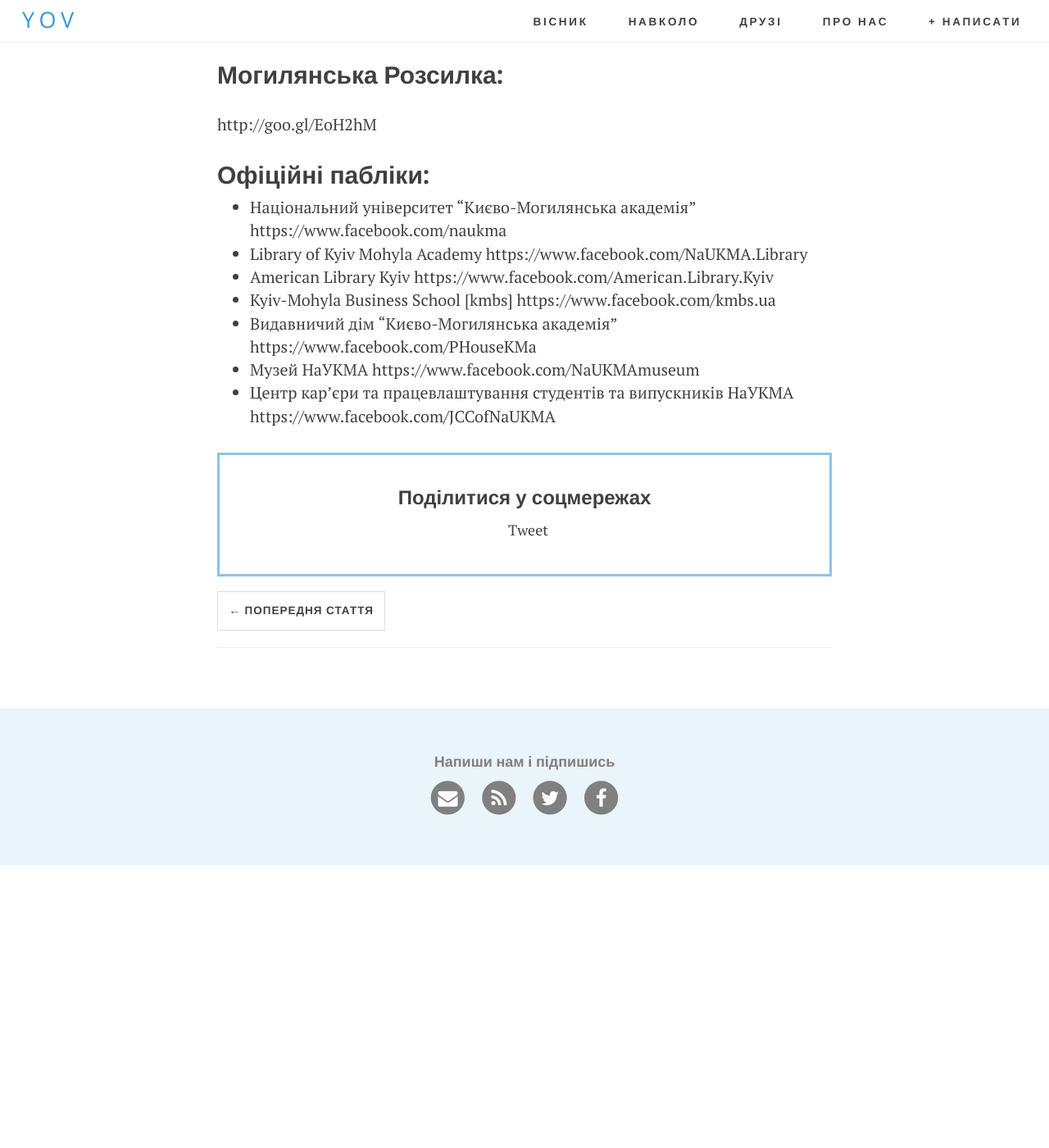
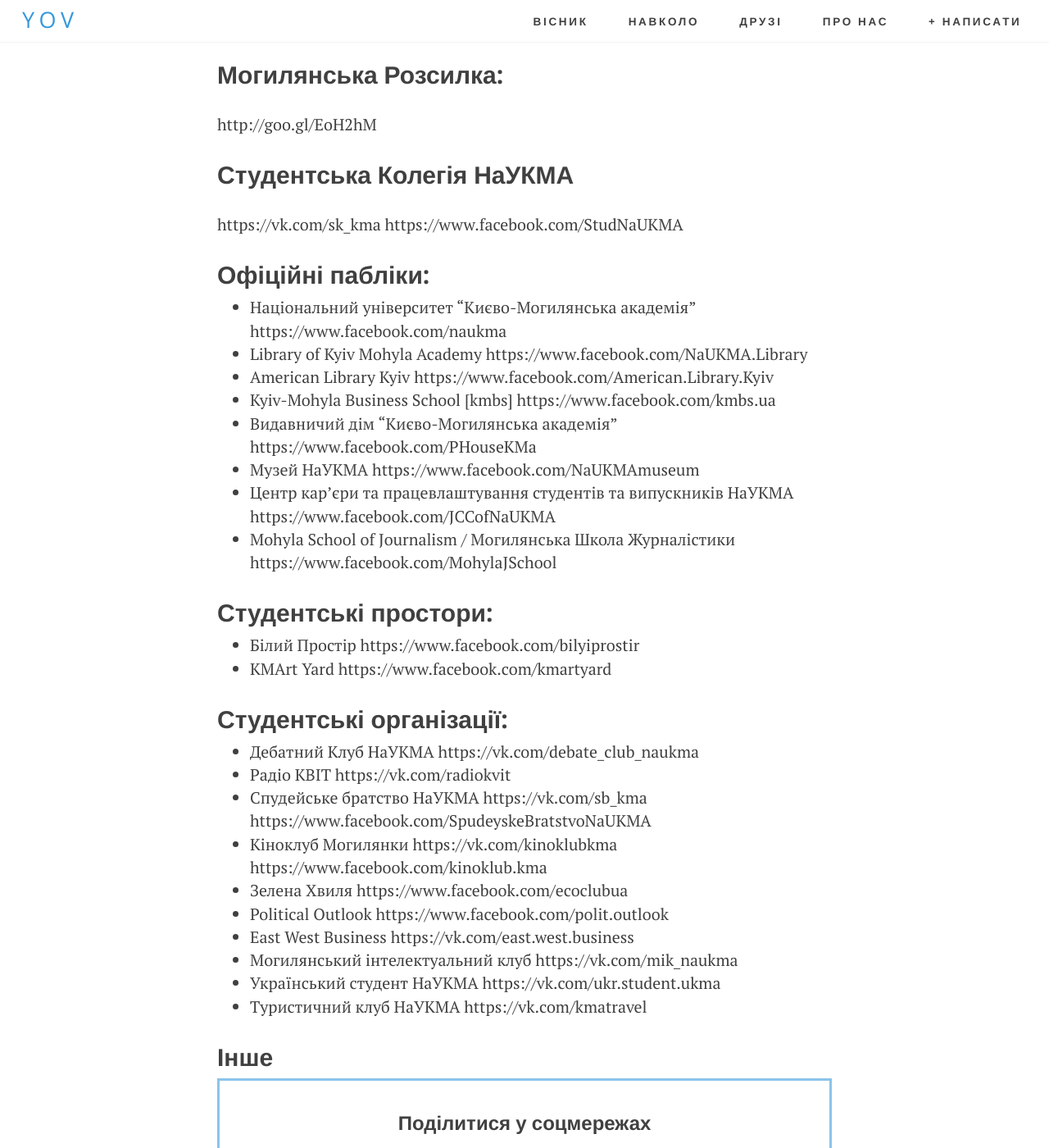
Before and after one commit to boretskyi/boretskyi.github.io, a Jekyll site: the page built from _posts/2015-08-30-kma_guide.md, in a window 1280 px wide and 1400 px high, scrolled down 410 px. Shown: the whole window at 82% size. Built offline with Jekyll 4.4.1, drawn with Linux system fonts in a browser that asks for light colours; nearby versions of some CDN libraries; comment, search, counter and statistics services are not loaded; before the commit the page ends 1465 px from its top, so only the background shows below that.

Commit message:
Updated 2015-08-30-kma_guide.md

```diff
--- a/_posts/2015-08-30-kma_guide.md
+++ b/_posts/2015-08-30-kma_guide.md
@@ -14,11 +14,14 @@
 image_credit_link: ""
 ---
 
+
 ##Могилянська Розсилка:
 http://goo.gl/EoH2hM
 
+##Студентська Колегія НаУКМА
+https://vk.com/sk_kma  https://www.facebook.com/StudNaUKMA
+
 ##Офіційні пабліки:
-
 - Національний університет "Києво-Могилянська академія" https://www.facebook.com/naukma
 - Library of Kyiv Mohyla Academy https://www.facebook.com/NaUKMA.Library
 - American Library Kyiv https://www.facebook.com/American.Library.Kyiv
@@ -26,3 +29,23 @@
 - Видавничий дім "Києво-Могилянська академія" https://www.facebook.com/PHouseKMa
 - Музей НаУКМА https://www.facebook.com/NaUKMAmuseum
 - Центр кар’єри та працевлаштування студентів та випускників НаУКМА https://www.facebook.com/JCCofNaUKMA
+- Mohyla School of Journalism / Могилянська Школа Журналістики https://www.facebook.com/MohylaJSchool
+
+##Студентські простори:
+- Білий Простір	https://www.facebook.com/bilyiprostir
+- KMArt Yard https://www.facebook.com/kmartyard
+
+##Студентські організації:
+
+- Дебатний Клуб НаУКМА	https://vk.com/debate_club_naukma
+- Радіо КВІТ	https://vk.com/radiokvit
+- Спудейське братство НаУКМА	https://vk.com/sb_kma		https://www.facebook.com/SpudeyskeBratstvoNaUKMA
+- Кіноклуб Могилянки	https://vk.com/kinoklubkma https://www.facebook.com/kinoklub.kma
+- Зелена Хвиля	https://www.facebook.com/ecoclubua
+- Political Outlook	https://www.facebook.com/polit.outlook
+- East West Business	https://vk.com/east.west.business
+- Могилянський інтелектуальний клуб	https://vk.com/mik_naukma
+- Український студент НаУКМА	https://vk.com/ukr.student.ukma
+- Туристичний клуб НаУКМА	https://vk.com/kmatravel
+
+##Інше
```
